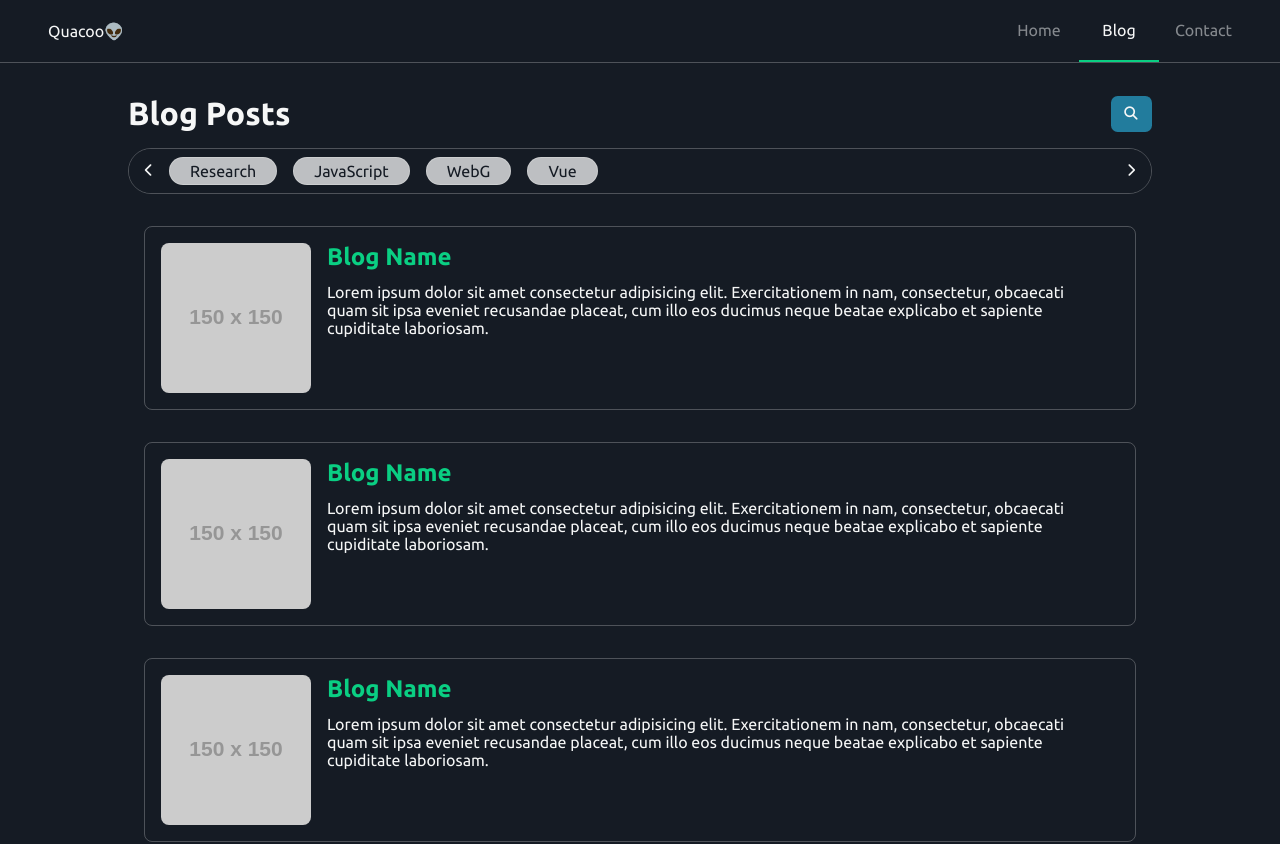
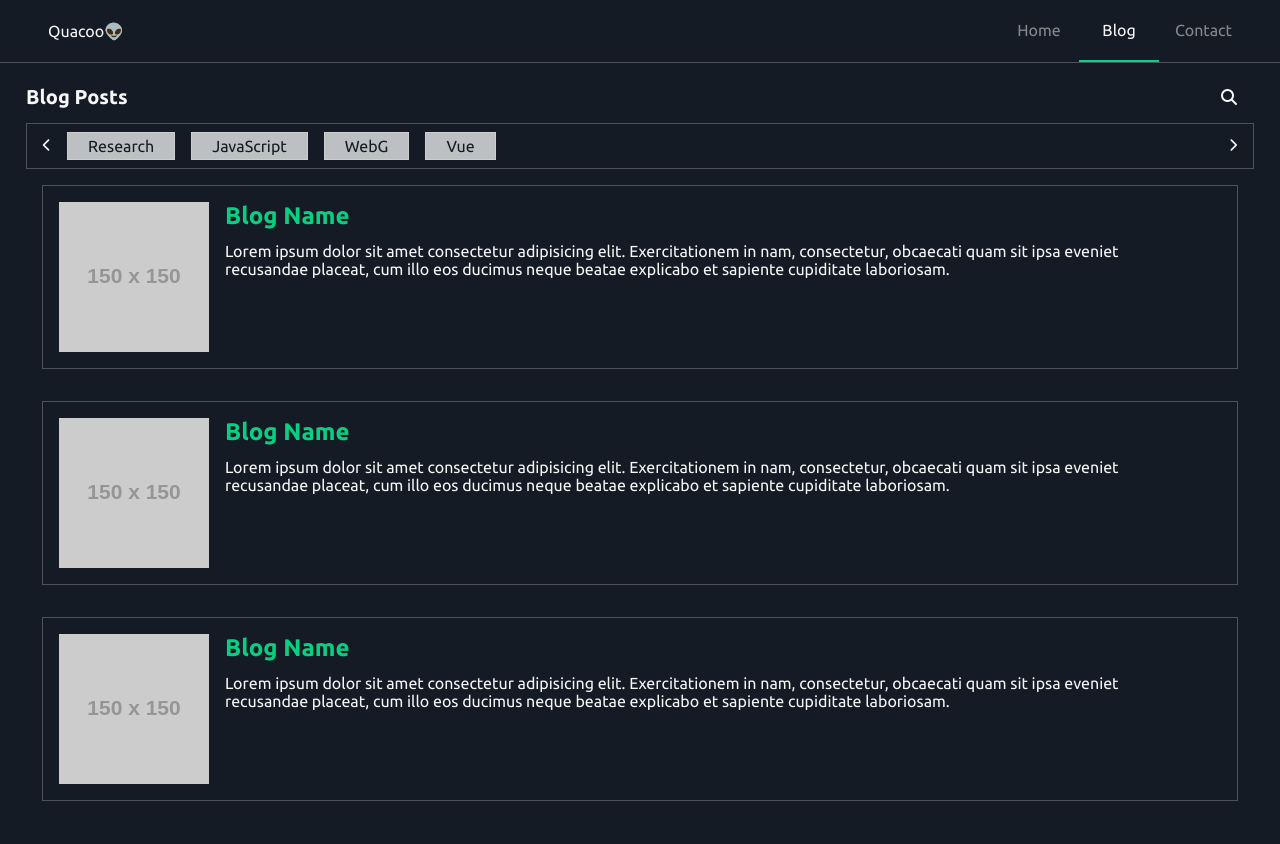
Before and after one commit to quacoo1/quacoo-website, a Vue app: page /blog in a window 1280 px wide. Shown: the top 844 px of the page. Built offline with nearby package versions, Linux system fonts and the light colour scheme.

Commit message:
add rectangular structure to components

```diff
--- a/src/App.vue
+++ b/src/App.vue
@@ -11,6 +11,14 @@ import TheFooter from "./components/TheFooter.vue";
 </template>
 
 <style lang="scss">
+body{
+  -ms-overflow-style: none;  /* Internet Explorer 10+ */
+  scrollbar-width: none;  /* Firefox */
+  &::-webkit-scrollbar {
+    display: none;  /* Safari and Chrome */
+  }
+}
+
 #app {
   color: $color_grey;
   font: 100% $font_base_type;
@@ -19,7 +27,7 @@ import TheFooter from "./components/TheFooter.vue";
 }
 
 .content {
-  max-width: 1024px;
+  max-width: 1228px;
   margin: 0 auto;
 }
 
@@ -31,14 +39,9 @@ import TheFooter from "./components/TheFooter.vue";
     display: flex;
     align-items: center;
   }
-
-  &--bottom-space {
-    padding-bottom: $space-medium;
-  }
-
-  &--bordered-radius {
+  &--bordered{
+    margin-top:.5em;
     border: $seperator;
-    border-radius: 100em;
   }
 }
 
@@ -46,18 +49,21 @@ import TheFooter from "./components/TheFooter.vue";
   font-size: 2em;
   font-weight: bold;
   text-transform: capitalize;
+
+  &--small{
+    font-size: 1.25em;
+  }
 }
 
 .button {
   cursor: pointer;
   color: $color_grey;
-
+  font-size: 1rem;
   font-weight: bold;
   letter-spacing: 1px;
 
   background: $color_secondary;
-  border: none;
-  border-radius: 0.5em;
+  border: solid 1px $color_secondary;
   padding: 1em 2em;
 
   text-transform: capitalize;
@@ -68,6 +74,8 @@ import TheFooter from "./components/TheFooter.vue";
   }
 
   &__icon {
+    background: transparent;
+    border:none;
     display: flex;
     align-items: center;
     padding: 0 1em;
--- a/src/components/PostCard.vue
+++ b/src/components/PostCard.vue
@@ -27,13 +27,11 @@
   border: solid 1px rgba($color_grey, 0.25);
   padding: 1em;
   margin-bottom: 2em;
-  border-radius: 0.5em;
 
   &__image {
     display: flex;
     overflow: hidden;
     height: max-content;
-    border-radius: 0.5em;
   }
 
   &__content {
--- a/src/components/PostSearch.vue
+++ b/src/components/PostSearch.vue
@@ -43,12 +43,10 @@ const searchRevealed = ref(false);
   &__input {
     font-family: $font_base_type;
     font-size: 1rem;
-    color: rgba($color_grey, 0.75);
+    color:$color_grey;
     padding: 0 1em;
-    border: solid 1px;
-    border-radius: 0.5em;
-    border: none;
-    background: rgba($color_secondary, 0.25);
+    border: $seperator;
+    background: transparent;
     height: 2.25rem;
     &:focus {
       outline: none;
--- a/src/components/PostTagFilters.vue
+++ b/src/components/PostTagFilters.vue
@@ -30,7 +30,7 @@ const scrollTagsRight = () => {
 </script>
 
 <template>
-  <div class="wrapper wrapper--bordered-radius">
+  <div class="wrapper wrapper--bordered">
     <button class="post-tags__button post-tags__button--left" @click="scrollTagsLeft">
       <i class="fas fa-chevron-left"></i>
     </button>
@@ -105,8 +105,6 @@ const scrollTagsRight = () => {
   margin: 0 0.5em;
   padding: 0.25em 1.25em;
 
-  border-radius: 100em;
-
   &--selected {
     color: $color_background;
     background: rgba($color_grey, 0.75);
--- a/src/main.js
+++ b/src/main.js
@@ -4,8 +4,6 @@ import router  from './router'
 
 import App from './App.vue'
 
-
-
 createApp(App)
 .use(router)
 .mount('#app')
--- a/src/views/Blog.vue
+++ b/src/views/Blog.vue
@@ -10,8 +10,8 @@ const searchQuery = ref("sing");
 
 <template>
   <div class="blog-header">
-    <div class="wrapper wrapper--flex wrapper--bottom-space">
-      <h1 class="title" :style="{ 'white-space': 'nowrap' }">Blog Posts</h1>
+    <div class="wrapper wrapper--flex">
+      <h1 class="title title--small" :style="{ 'white-space': 'nowrap' }">Blog Posts</h1>
       <post-search v-model="searchQuery" />
     </div>
     <post-tags-filers :tags="tags" />
@@ -28,7 +28,7 @@ const searchQuery = ref("sing");
   position: sticky;
   top: $navigation-height;
   background: $color_background;
-  padding: 2em 0;
+  padding: 1em 0;
 }
 .posts {
   // display: grid;
```
Also changed, not shown: src/components/ContactForm.vue (added, +8 -0 lines), src/firebase.js (added, +39 -0 lines), src/views/CreatePost.vue (added).
